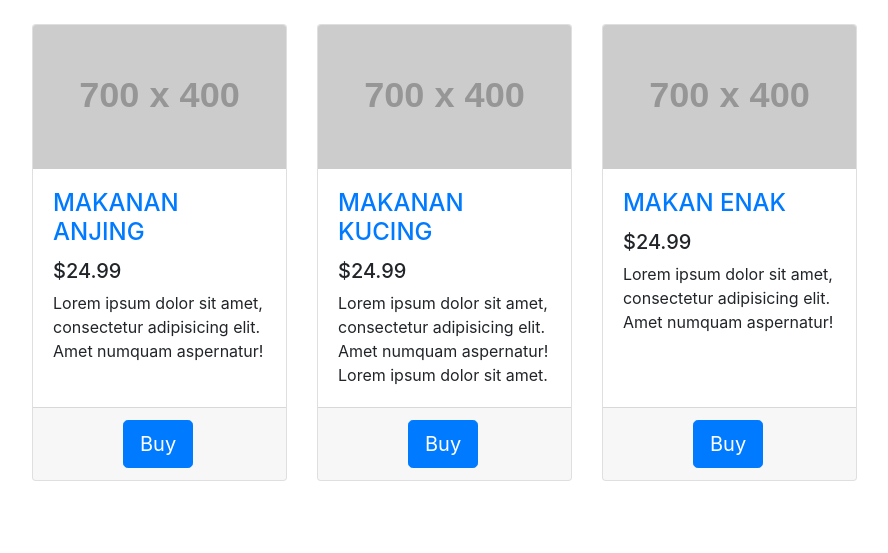
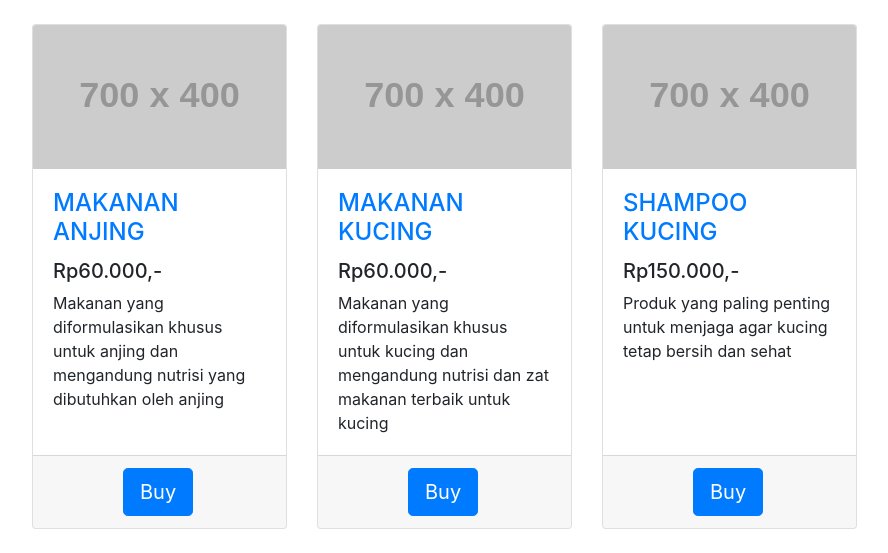
Before and after one commit to daniandhk/CatNDoc, a PHP site: the page made by application/views/ViewShop.php in a window 1280 px wide. Shown: the part 517-1070 px from the top of the page, without its empty margins (338-1226 px from the left). Before the commit the page ends 998 px from the top, so only its background shows below. Run offline with PHP 8.4, Linux system fonts and the light colour scheme; the template is opened without the code that fills it, so the values that code supplies are empty; grey boxes labelled with a size stand in for pictures from a placeholder-image service; some libraries are stand-ins or nearby versions; some web fonts are replaced.

Commit message:
Update ViewShop.php

```diff
--- a/application/views/ViewShop.php
+++ b/application/views/ViewShop.php
@@ -139,8 +139,8 @@
             <h4 class="card-title">
               <a href="#">MAKANAN ANJING</a>
             </h4>
-            <h5>$24.99</h5>
-            <p class="card-text">Lorem ipsum dolor sit amet, consectetur adipisicing elit. Amet numquam aspernatur!</p>
+            <h5>Rp60.000,-</h5>
+            <p class="card-text">Makanan yang diformulasikan khusus untuk anjing dan mengandung nutrisi yang dibutuhkan oleh anjing</p>
           </div>
           <div class="card-footer">
             <button class="btn btn-primary btn-lg" style="position: relative;left: 70px;">Buy</button>
@@ -155,8 +155,8 @@
             <h4 class="card-title">
               <a href="#">MAKANAN KUCING</a>
             </h4>
-            <h5>$24.99</h5>
-            <p class="card-text">Lorem ipsum dolor sit amet, consectetur adipisicing elit. Amet numquam aspernatur! Lorem ipsum dolor sit amet.</p>
+            <h5>Rp60.000,-</h5>
+            <p class="card-text">Makanan yang diformulasikan khusus untuk kucing dan mengandung nutrisi dan zat makanan terbaik untuk kucing</p>
           </div>
           <div class="card-footer">
             <button class="btn btn-primary btn-lg" style="position: relative;left: 70px;">Buy</button>
@@ -169,10 +169,10 @@
           <a href="#"><img class="card-img-top" src="http://placehold.it/700x400" alt=""></a>
           <div class="card-body">
             <h4 class="card-title">
-              <a href="#">MAKAN ENAK</a>
+              <a href="#">SHAMPOO KUCING</a>
             </h4>
-            <h5>$24.99</h5>
-            <p class="card-text">Lorem ipsum dolor sit amet, consectetur adipisicing elit. Amet numquam aspernatur!</p>
+            <h5>Rp150.000,-</h5>
+            <p class="card-text">Produk yang paling penting untuk menjaga agar kucing tetap bersih dan sehat</p>
           </div>
           <div class="card-footer">
             <button class="btn btn-primary btn-lg" style="position: relative;left: 70px;">Buy</button>
```
